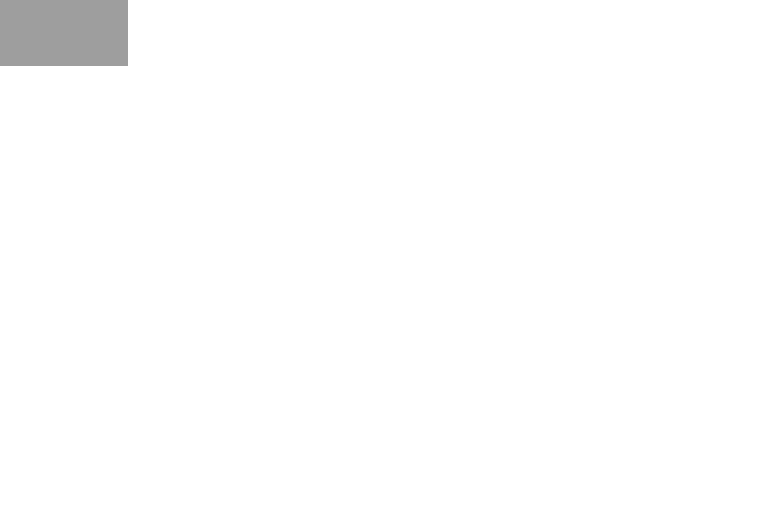
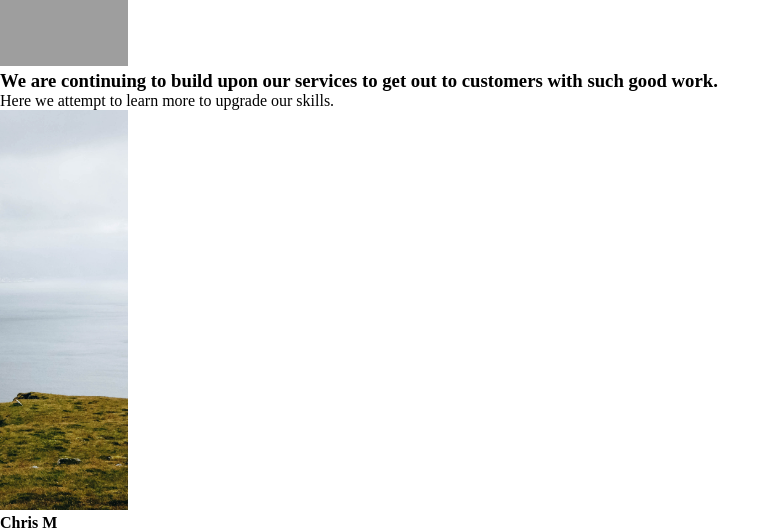
Before and after one commit to Chrmoj/Github-Test, a plain HTML site: page index.html in a window 1280 px wide. Shown: the part 761-1293 px from the top of the page, without its empty margins (0-780 px from the left). Before the commit the page ends 831 px from the top, so only its background shows below. Drawn offline with Linux system fonts and the light colour scheme; grey boxes are pictures that could not be loaded.

Commit message:
Lower Section & Pic

```diff
--- a/index.html
+++ b/index.html
@@ -60,5 +60,23 @@
             </div>
         </div>
     </section>
+
+    <!--Lower Body Section-->
+    <section class="lower-body-section">
+        <div class="container grid">
+            <div class="info-lower">
+                <h3>We are continuing to build upon our services to get out to customers with such good work.</h3>
+                <p>Here we attempt to learn more to upgrade our skills.</p>
+            </div>
+            <div class="card">
+                <img id='avatar' src="picture_4.jpg" alt="Avatar">
+                <div class="container-card">
+                  <h4><b>Chris M</b></h4>
+                  <p>Coder in training</p>
+                </div>
+              </div>
+        </div>
+
+    </section>
 </body>
 </html>
```
Also changed, not shown: picture_4.jpg (added).
